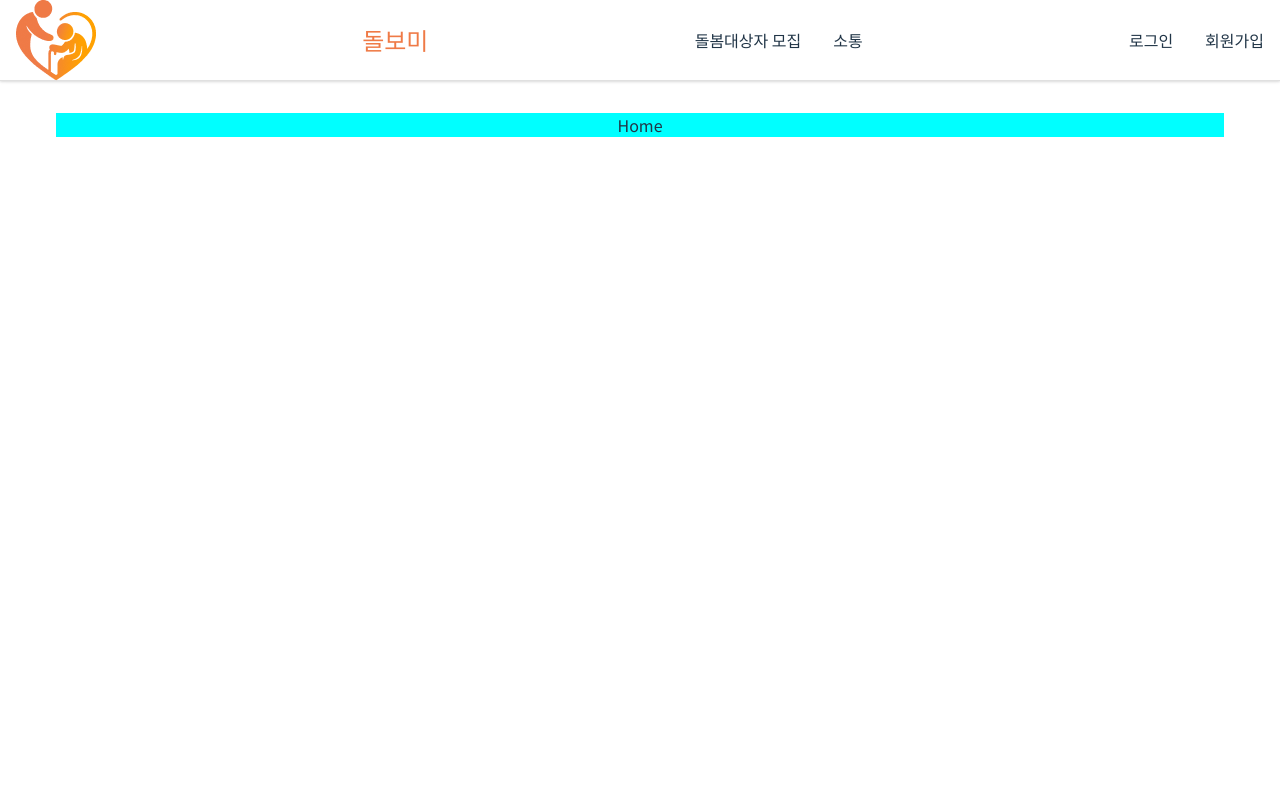
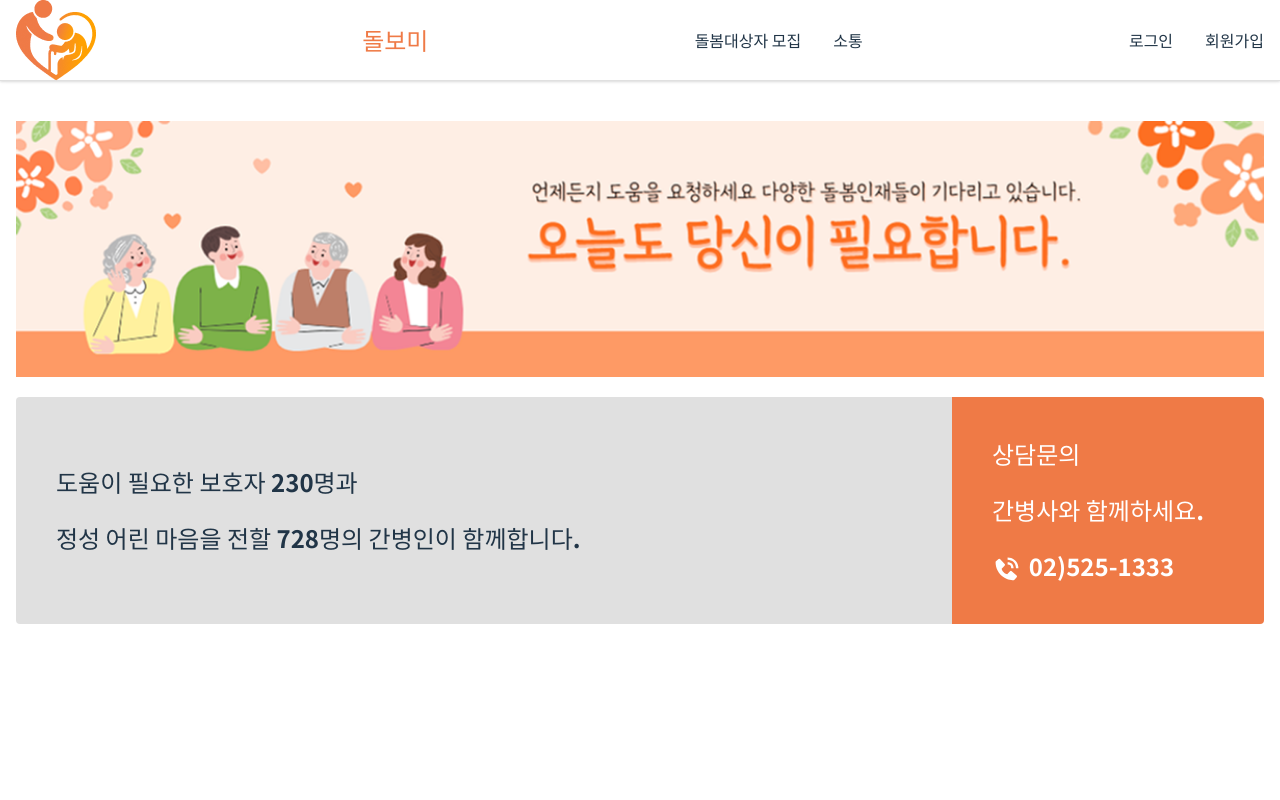
Before and after one commit to leezi0916/dolbomi, a React (Vite) app in the folder front/: page / in a window 1280 px wide. Shown: the top 800 px of the page. Built offline with nearby package versions, Linux system fonts and the light colour scheme.

Commit message:
feat : Main Benner 추가

```diff
--- a/front/index.html
+++ b/front/index.html
@@ -3,13 +3,13 @@
   <head>
     <meta charset="UTF-8" />
     <link rel="icon" type="image/png" href="/logo.png" />
+
+    <meta name="viewport" content="width=device-width, initial-scale=1.0" />
+
     <link rel="preconnect" href="https://fonts.googleapis.com" />
     <link rel="preconnect" href="https://fonts.gstatic.com" crossorigin />
-    <link
-      href="https://fonts.googleapis.com/css2?family=Noto+Sans+KR&family=Noto+Sans:ital,wght@0,100..900;1,100..900&display=swap"
-      rel="stylesheet"
-    />
-    <meta name="viewport" content="width=device-width, initial-scale=1.0" />
+    <link href="https://fonts.googleapis.com/css2?family=Noto+Sans+KR:wght@100..900&display=swap" rel="stylesheet" />
+
     <title>돌보미</title>
   </head>
   <body>
--- a/front/src/components/Layout.jsx
+++ b/front/src/components/Layout.jsx
@@ -2,25 +2,21 @@ import React from 'react';
 import { styled } from 'styled-components';
 import Header from './Header';
 import Footer from './Footer';
-import { Container } from '../styles/common/Container';
 
 const Layout = ({ children }) => {
   return (
     <>
       <Header />
-      <Container>
-        <Content>{children}</Content>
-      </Container>
+      <Content>{children}</Content>
       <Footer />
     </>
   );
 };
 
 const Content = styled.main`
-  min-height: calc(100vh - 68px); // 저희 프로젝트 상단바 크기에 맞게 빼는걸로 변경해야합니다.
+  min-height: calc(100vh - 81px);
   max-width: 1280px;
   margin: 0 auto;
-  padding: ${({ theme }) => theme.spacing[8]} 0;
 `;
 
 export default Layout;
--- a/front/src/pages/Home.jsx
+++ b/front/src/pages/Home.jsx
@@ -1,13 +1,138 @@
 import React from 'react';
 import { styled } from 'styled-components';
+import mainBennerImg from '../assets/mainImg/MainBenner1.png';
+import { Section } from '../styles/common/Container';
+import { media } from '../styles/MediaQueries';
+import { BiSolidPhoneCall } from 'react-icons/bi';
 
 const Home = () => {
-  return <Content>Home</Content>;
+  return (
+    <>
+      <BennerSection>
+        <MainBenner src={mainBennerImg} />
+        <SubBenner>
+          <LeftBennerSection>
+            <LeftBennerText>도움이 필요한 보호자 230명과</LeftBennerText>
+            <LeftBennerText>정성 어린 마음을 전할 728명의 간병인이 함께합니다.</LeftBennerText>
+          </LeftBennerSection>
+          <RightBennerSection>
+            <RightBennerText>상담문의</RightBennerText>
+            <RightBennerText>간병사와 함께하세요.</RightBennerText>
+            <RightBennerText>
+              <PhoneIcon />
+              02)525-1333
+            </RightBennerText>
+          </RightBennerSection>
+        </SubBenner>
+      </BennerSection>
+    </>
+  );
 };
 
-const Content = styled.div`
+const BennerSection = styled(Section)`
+  display: flex;
+  flex-direction: column;
+  gap: 20px;
+`;
+
+const MainBenner = styled.img`
   width: 100%;
-  background-color: aqua;
+  height: auto;
+  display: block;
+`;
+
+const SubBenner = styled.div`
+  width: 100%;
+  height: auto;
+  display: flex;
+  flex-direction: column;
+  border-radius: ${({ theme }) => theme.borderRadius.base};
+  overflow: hidden;
+
+  ${media.md`
+    flex-direction: row;
+    aspect-ratio: 5.5 / 1; // 높이 비율
+  `}
+`;
+
+const LeftBennerSection = styled.div`
+  width: 100%;
+  background-color: ${({ theme }) => theme.colors.gray[5]};
+  display: flex;
+  flex-direction: column;
+  justify-content: center;
+  gap: 20px;
+  padding: ${({ theme }) => theme.spacing[4]};
+
+  ${media.md`
+    width: 75%;
+    padding-left: ${({ theme }) => theme.spacing[10]};
+
+  `}
+`;
+
+const LeftBennerText = styled.p`
+  font-size: ${({ theme }) => theme.fontSizes.xs};
+  font-weight: ${({ theme }) => theme.fontWeights.bold};
+  text-align: left;
+
+  ${media.sm`
+  font-size: ${({ theme }) => theme.fontSizes.sm};
+  `}
+
+  ${media.md`
+  font-size: ${({ theme }) => theme.fontSizes.lg};
+  `}
+
+  ${media.lg`
+  font-size: ${({ theme }) => theme.fontSizes.xl};
+  `}
+
+  ${media.xl`
+  font-size: ${({ theme }) => theme.fontSizes['2xl']};
+  `}
+`;
+
+const RightBennerSection = styled.div`
+  width: 100%;
+  background-color: ${({ theme }) => theme.colors.primary};
+  display: flex;
+  flex-direction: column;
+  justify-content: center;
+  gap: 20px;
+  padding: ${({ theme }) => theme.spacing[4]};
+
+  ${media.md`
+    width: 25%;
+    padding-left: ${({ theme }) => theme.spacing[6]};
+  `}
+
+  ${media.lg`
+    width: 25%;
+    padding-left: ${({ theme }) => theme.spacing[10]};
+  `}
+`;
+
+const RightBennerText = styled(LeftBennerText)`
+  color: ${({ theme }) => theme.colors.white};
+
+  ${media.md`
+  font-size: ${({ theme }) => theme.fontSizes.base};
+  `}
+
+  ${media.lg`
+  font-size: ${({ theme }) => theme.fontSizes.xl};
+  `}
+
+  ${media.xl`
+  font-size: ${({ theme }) => theme.fontSizes['2xl']};
+  `}
+`;
+
+const PhoneIcon = styled(BiSolidPhoneCall)`
+  margin-right: 8px;
+  vertical-align: middle;
+  font-size: 1.2em;
 `;
 
 export default Home;
--- a/front/src/styles/MediaQueries.js
+++ b/front/src/styles/MediaQueries.js
@@ -30,6 +30,11 @@ export const media = {
       ${css(...args)}
     }
   `,
+  xl: (...args) => css`
+    @media (min-width: ${breakpoints.xl}) {
+      ${css(...args)}
+    }
+  `,
   '2xl': (...args) => css`
     @media (min-width: ${breakpoints['2xl']}) {
       ${css(...args)}
--- a/front/src/styles/common/Container.js
+++ b/front/src/styles/common/Container.js
@@ -31,7 +31,7 @@ export const Container = styled.div`
     max-width: 992px;
   `}
 
-  ${media.lg`
+  ${media.xl`
      max-width: 1200px;
   `}
 
```
Also changed, not shown: front/src/styles/common/Modal.js (added, +7 -0 lines), front/src/assets/mainImg/MainBenner1.png (added).
